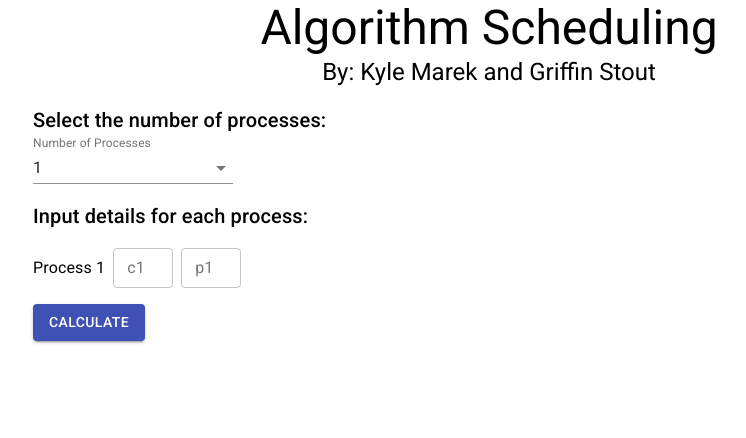
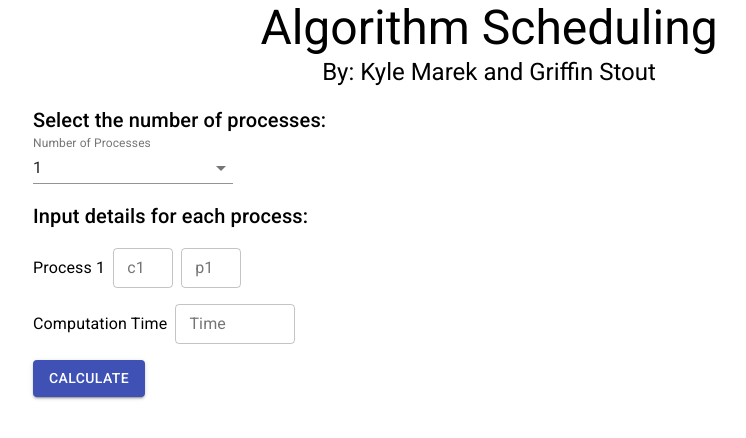
Before and after one commit to kjmarek/Scheduling-Algorithm, a React (Create React App) app in the folder scheduling/: page / in a window 1280 px wide. Shown: the top 438 px of the page, without its empty margins (151-897 px from the left). Built offline with nearby package versions, Linux system fonts and the light colour scheme.

Commit message:
add submit function

```diff
--- a/scheduling/src/App.js
+++ b/scheduling/src/App.js
@@ -11,6 +11,9 @@ const useStyles = makeStyles(theme => ({
   smallInput: {
     width: "60px"
   },
+  mediumInput: {
+    width: "120px"
+  },
   spacer: {
     height: theme.spacing(2)
   }
@@ -19,6 +22,7 @@ const useStyles = makeStyles(theme => ({
 function App() {
   const classes = useStyles();
   const [numProcesses, setNumProcesses] = useState(1);
+  const [time, setTime] = useState('');
 
   const [process1C, setProcess1C] = useState('');
   const [process1P, setProcess1P] = useState('');
@@ -65,9 +69,54 @@ function App() {
     setProcess5P(e.target.value);
   }
 
-
   const handleNumProcessesSelect = (e) => {
     setNumProcesses(e.target.value);
+  }
+
+  const handleTime = (e) => {
+    setTime(e.target.value);
+  }
+
+  const calculateThingies = () => {
+    var taskSet;
+    switch(numProcesses) {
+      default:
+        taskSet = [
+          {ci: parseInt(process1C), pi: parseInt(process1P), cli: parseInt(process1C), di: parseInt(process1P)}
+        ];
+        break;
+      case 2:
+        taskSet = [
+          {ci: parseInt(process1C), pi: parseInt(process1P), cli: parseInt(process1C), di: parseInt(process1P)},
+          {ci: parseInt(process2C), pi: parseInt(process2P), cli: parseInt(process2C), di: parseInt(process2P)}
+        ];
+        break;
+      case 3:
+        taskSet = [
+          {ci: parseInt(process1C), pi: parseInt(process1P), cli: parseInt(process1C), di: parseInt(process1P)},
+          {ci: parseInt(process2C), pi: parseInt(process2P), cli: parseInt(process2C), di: parseInt(process2P)},
+          {ci: parseInt(process3C), pi: parseInt(process3P), cli: parseInt(process3C), di: parseInt(process3P)}
+        ];
+        break;
+      case 4:
+        taskSet = [
+          {ci: parseInt(process1C), pi: parseInt(process1P), cli: parseInt(process1C), di: parseInt(process1P)},
+          {ci: parseInt(process2C), pi: parseInt(process2P), cli: parseInt(process2C), di: parseInt(process2P)},
+          {ci: parseInt(process3C), pi: parseInt(process3P), cli: parseInt(process3C), di: parseInt(process3P)},
+          {ci: parseInt(process4C), pi: parseInt(process4P), cli: parseInt(process4C), di: parseInt(process4P)}
+        ];
+        break;
+      case 5:
+        taskSet = [
+          {ci: parseInt(process1C), pi: parseInt(process1P), cli: parseInt(process1C), di: parseInt(process1P)},
+          {ci: parseInt(process2C), pi: parseInt(process2P), cli: parseInt(process2C), di: parseInt(process2P)},
+          {ci: parseInt(process3C), pi: parseInt(process3P), cli: parseInt(process3C), di: parseInt(process3P)},
+          {ci: parseInt(process4C), pi: parseInt(process4P), cli: parseInt(process4C), di: parseInt(process4P)},
+          {ci: parseInt(process5C), pi: parseInt(process5P), cli: parseInt(process5C), di: parseInt(process5P)}
+        ];
+        break;
+    }
+    console.log(taskSet);
   }
 
   return (
@@ -248,7 +297,22 @@ function App() {
             </Grid>
           )}
           <Grid item>
-            <Button variant="contained" color="primary" >
+            <Grid container direction="row" justify="center" alignItems="center" spacing={1}>
+              <Grid item><Typography>Computation Time</Typography></Grid>
+              <Grid item>
+                <TextField
+                  label="Time"
+                  className={classes.mediumInput}
+                  value={time}
+                  onChange={handleTime}
+                  variant="outlined"
+                  size="small"
+                />
+              </Grid>
+            </Grid>
+          </Grid>
+          <Grid item>
+            <Button variant="contained" color="primary" onClick={calculateThingies}>
               Calculate
             </Button>
           </Grid>
--- a/scheduling/src/index.js
+++ b/scheduling/src/index.js
@@ -5,9 +5,7 @@ import App from './App';
 import reportWebVitals from './reportWebVitals';
 
 ReactDOM.render(
-  <React.StrictMode>
-    <App />
-  </React.StrictMode>,
+    <App />,
   document.getElementById('root')
 );
 
```
